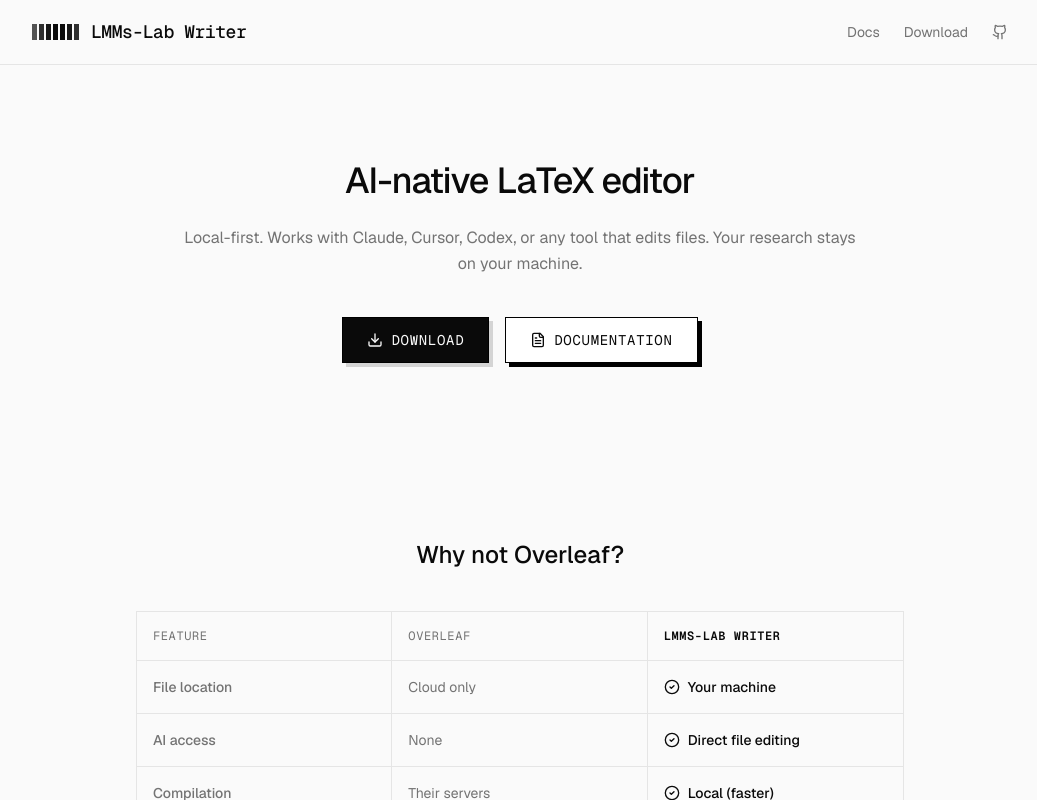
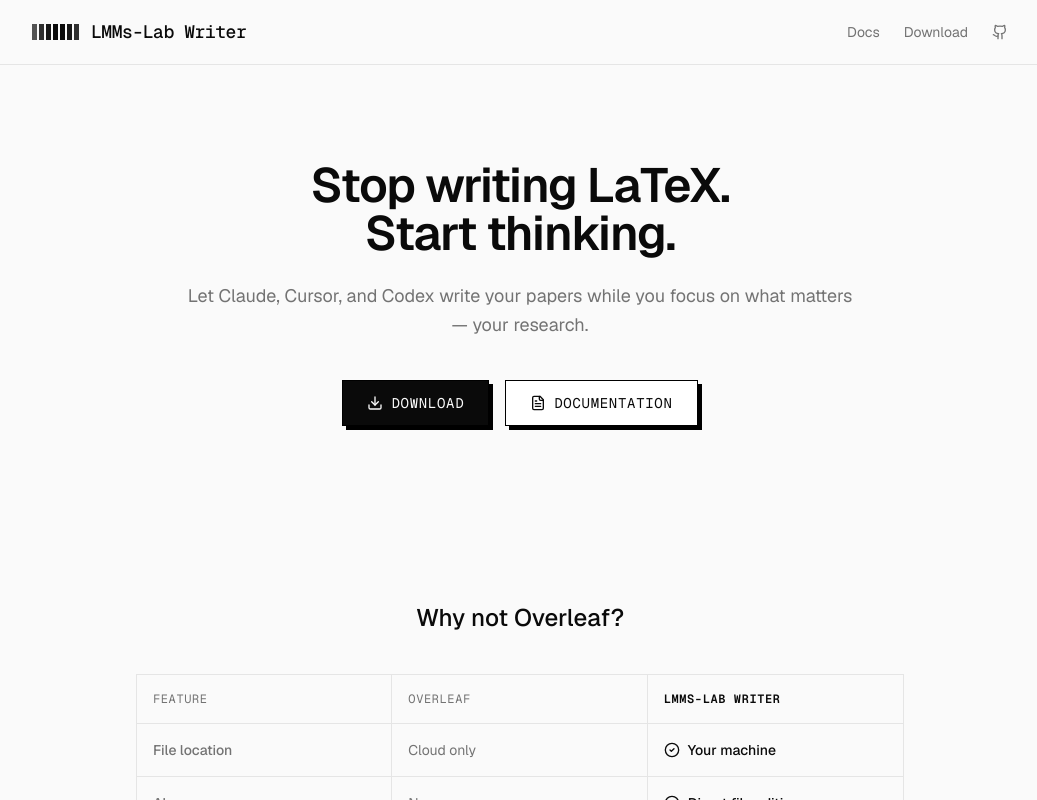
Before and after one commit to EvolvingLMMs-Lab/lmms-lab-writer, a Next.js app in the folder apps/web/: page / in a window 1280 px wide. Shown: the top 800 px of the page, without its empty margins (120-1157 px from the left). Built offline with nearby package versions, Linux system fonts and the light colour scheme.

Commit message:
Improve hero section
- Restore slogan: Stop writing LaTeX. Start thinking.
- Update description to focus on research
- Unify button shadows (both use black)

```diff
--- a/apps/web/src/app/globals.css
+++ b/apps/web/src/app/globals.css
@@ -56,11 +56,6 @@
 
 .btn-primary {
   @apply bg-foreground text-background;
-  box-shadow: 4px 4px 0 0 #d4d4d4;
-}
-
-.btn-primary:hover {
-  box-shadow: 2px 2px 0 0 #d4d4d4;
 }
 
 .btn-secondary {
--- a/apps/web/src/app/page.tsx
+++ b/apps/web/src/app/page.tsx
@@ -61,12 +61,14 @@
         {/* Hero */}
         <section className="py-24 px-6">
           <div className="max-w-5xl mx-auto text-center">
-            <h1 className="text-3xl md:text-4xl font-medium tracking-tight mb-6">
-              AI-native LaTeX editor
+            <h1 className="text-4xl md:text-5xl font-semibold tracking-tight mb-6">
+              Stop writing LaTeX.
+              <br />
+              Start thinking.
             </h1>
-            <p className="text-muted mb-10 leading-relaxed max-w-2xl mx-auto">
-              Local-first. Works with Claude, Cursor, Codex, or any tool that
-              edits files. Your research stays on your machine.
+            <p className="text-lg text-muted mb-10 leading-relaxed max-w-2xl mx-auto">
+              Let Claude, Cursor, and Codex write your papers while you focus on
+              what matters — your research.
             </p>
             <div className="flex items-center justify-center gap-4">
               <Link href="/download" className="btn btn-primary">
```
